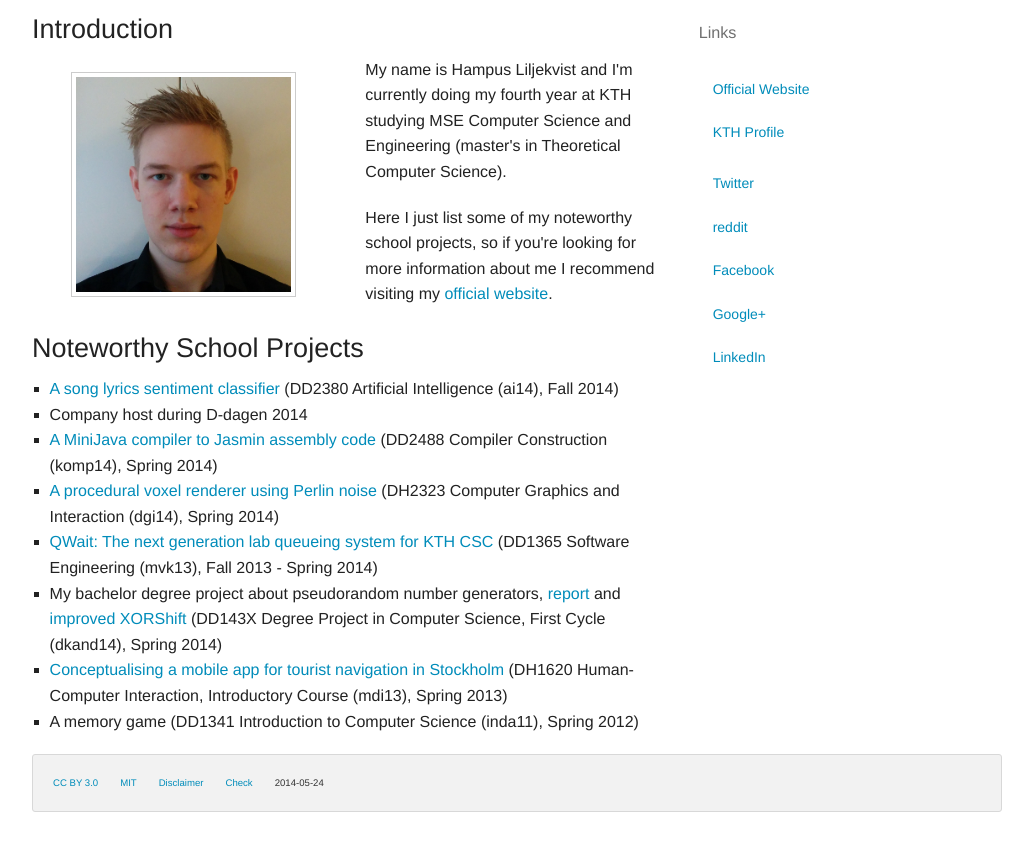
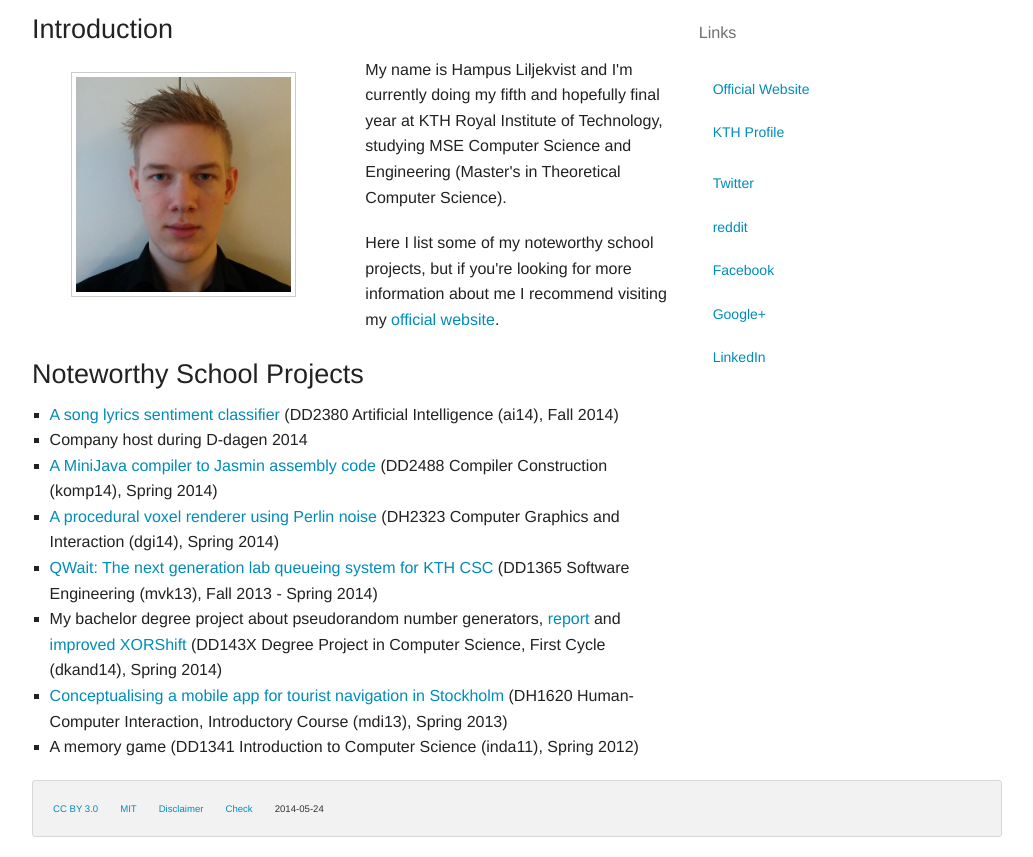
Before and after one commit to hlilje/kth-homepage, a PHP site: page / in a window 1280 px wide. Shown: the part 113-970 px from the top of the page, without its empty margins (123-1156 px from the left). Before the commit the page ends 925 px from the top, so only its background shows below. Run offline with PHP 8.4, Linux system fonts and the light colour scheme.

Commit message:
Update presentation and fix html

```diff
--- a/index.php
+++ b/index.php
@@ -1,11 +1,11 @@
 <!DOCTYPE html>
 <html class="no-js" lang="en">
   <head>
-    <meta charset="utf-8">
-    <meta name="viewport" content="width=device-width, initial-scale=1.0">
-    <meta name="description" content="The KTH homepage of Hampus Liljekvist">
-    <meta name="keywords" content="Hampus Liljekvist,personal,homepage,KTH">
-    <meta name="author" content="Hampus Liljekvist">
+    <meta charset="utf-8" />
+    <meta name="viewport" content="width=device-width, initial-scale=1.0" />
+    <meta name="description" content="The KTH homepage of Hampus Liljekvist" />
+    <meta name="keywords" content="Hampus Liljekvist,personal,homepage,KTH" />
+    <meta name="author" content="Hampus Liljekvist" />
     <title>KTH | Hampus Liljekvist</title>
     <link rel="stylesheet" type="text/css" href="css/foundation.css" />
     <script src="js/vendor/modernizr.js"></script>
@@ -27,6 +27,7 @@
     </div>
     <div class="row">
       <div class="large-8 columns">
+        <main>
           <section>
             <article>
               <h3>Introduction</h3>
@@ -38,11 +39,13 @@
                 </div>
                 <div class="medium-6 columns collapse">
                   <p>
-                  My name is Hampus Liljekvist and I'm currently doing my fourth year at KTH studying MSE Computer Science and Engineering (master's in Theoretical Computer Science).
+                    My name is Hampus Liljekvist and I'm currently doing my fifth and hopefully
+                    final year at KTH Royal Institute of Technology, studying MSE Computer Science
+                    and Engineering (Master's in Theoretical Computer Science).
                   </p>
                   <p>
-                  Here I just list some of my noteworthy school projects,
-                  so if you're looking for more information about me I recommend visiting my <a href="http://hlilje.com/">official website</a>.
+                    Here I list some of my noteworthy school projects, but if you're looking for
+                    more information about me I recommend visiting my <a href="http://hlilje.com/">official website</a>.
                   </p>
                 </div>
               </div>
@@ -61,6 +64,7 @@
               </ul>
             </article>
           </section>
+        </main>
       </div>
       <div class="large-4 columns">
         <section>
@@ -101,7 +105,6 @@
       (i[r].q=i[r].q||[]).push(arguments)},i[r].l=1*new Date();a=s.createElement(o),
       m=s.getElementsByTagName(o)[0];a.async=1;a.src=g;m.parentNode.insertBefore(a,m)
       })(window,document,'script','//www.google-analytics.com/analytics.js','ga');
-
       ga('create', 'UA-55203713-2', 'auto');
       ga('send', 'pageview');
     </script>
```
Lines whose indentation alone changed are shown as unchanged.
